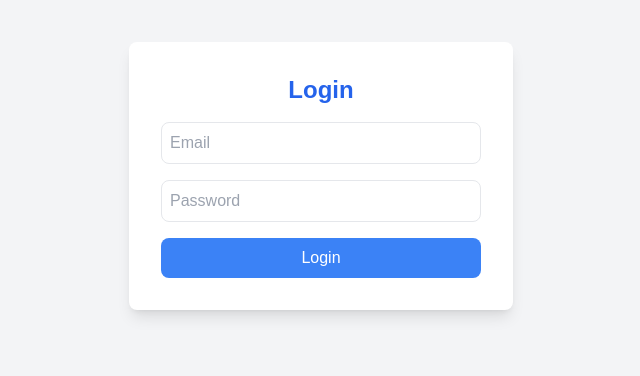
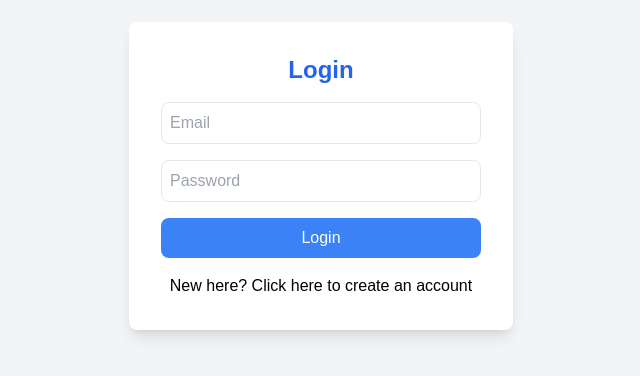
Before and after one commit to dajeti/EssayMaster, a Next.js app in the folder essaymasters/: page /login in a window 1280 px wide. Shown: the part 224-600 px from the top of the page, without its empty margins (319-959 px from the left). Built offline with nearby package versions, Linux system fonts and the light colour scheme; no server answers.

Commit message:
Alterations

```diff
--- a/essaymasters/src/app/login/page.tsx
+++ b/essaymasters/src/app/login/page.tsx
@@ -78,7 +78,7 @@ export default function LoginPage() {
           <input
             type="email"
             placeholder="Email"
-            className="w-full p-2 border rounded-lg"
+            className="w-full p-2 border rounded-lg text-black"
             value={email}
             onChange={(e) => setEmail(e.target.value)}
           />
@@ -89,11 +89,20 @@ export default function LoginPage() {
             value={password}
             onChange={(e) => setPassword(e.target.value)}
           />
-          <button type="submit" className="w-full bg-blue-500 text-white p-2 rounded-lg">
+          <button type="submit" className="w-full bg-blue-500 hover:underline text-white p-2 rounded-lg text-black">
             Login
           </button>
         </form>
-      </div>
-    </div>
+        <h2 className="mt-4 text-center">
+          <a
+            href="/register"
+            className="text-black hover:underline hover:text-blue-500"
+          >
+            New here? Click here to create an account
+          </a>
+        </h2>
+
+      </div >
+    </div >
   );
 }
--- a/essaymasters/src/app/register/page.tsx
+++ b/essaymasters/src/app/register/page.tsx
@@ -77,7 +77,7 @@ export default function RegisterPage() {
             onChange={(e) => setPassword(e.target.value)}
           />
           {/* Register button */}
-          <button type="submit" className="w-full bg-blue-500 text-white p-2 rounded-lg">
+          <button type="submit" className="w-full bg-blue-500 text-white p-2 rounded-lg hover:underline">
             Register
           </button>
         </form>
```
